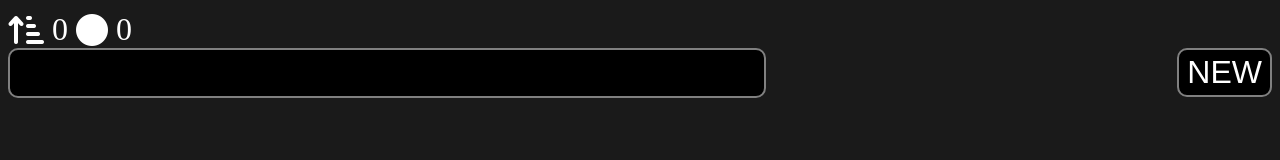
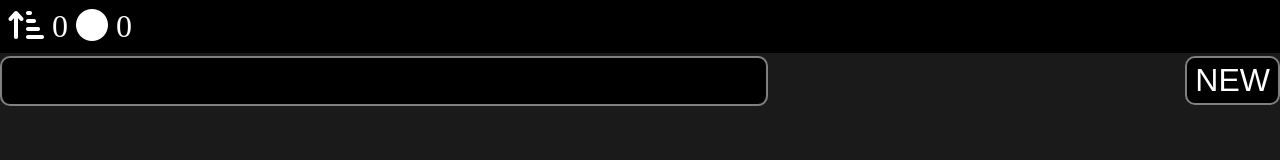
Before and after one commit to LouisSavoie/habit-tracker, a plain HTML site: page index.html in a window 1280 px wide. Drawn offline with Linux system fonts and the light colour scheme.

Commit message:
adjust styles, personal fixed top

```diff
--- a/index.html
+++ b/index.html
@@ -11,6 +11,7 @@
 </head>
 <body>
   <div id="personal-stats"></div>
+  <div id="top-spacer"></div>
   <input type="text" id="habit-name-input">
   <button id="new-habit-button">NEW</button>
   <button id="edit-habit-button" class="hide">EDIT</button>
--- a/script.js
+++ b/script.js
@@ -38,7 +38,7 @@ function updatePersonalStats() {
     <span>${personal.level}</span>
     <i class="fa-solid fa-circle"></i>
     <span>${personal.points}</span>
-`
+  `
 }
 
 function editHabit(key) {
@@ -74,7 +74,7 @@ newHabitButton.addEventListener('click', () => {
 
 editHabitButton.addEventListener('click', () => {
   if (!habitNameInput.value) {return}
-  if (habitNameInput.value === editing) {
+  if (habitNameInput.value === habits[editing].name) {
     editing = ''
     habitNameInput.value = ''
     editHabitButton.classList = 'hide'
--- a/style.css
+++ b/style.css
@@ -13,12 +13,10 @@
   border: 0;
   box-sizing: border-box;
   color: white;
-  vertical-align: middle;
 }
 
 body {
   font-size: var(--fs);
-  padding: var(--p);
   background-color: rgb(26, 26, 26);
 }
 
@@ -63,13 +61,14 @@ ul {
 li {
   display: flex;
   flex-direction: column;
-  padding: .25rem .5rem;
+  padding: .5rem;
 }
 
 .habit-header {
   display: flex;
   flex-direction: row;
   justify-content: space-between;
+  padding: 0 0 .25rem 0;
 }
 
 /* .habit-stats {
@@ -83,3 +82,15 @@ li:nth-of-type(odd) {
 span {
   background-color: none;
 }
+
+#personal-stats {
+  position: fixed;
+  top: 0;
+  width: 100%;
+  padding: .5rem;
+  background-color: black;
+}
+
+#top-spacer {
+  height: 3.5rem;
+}
```
